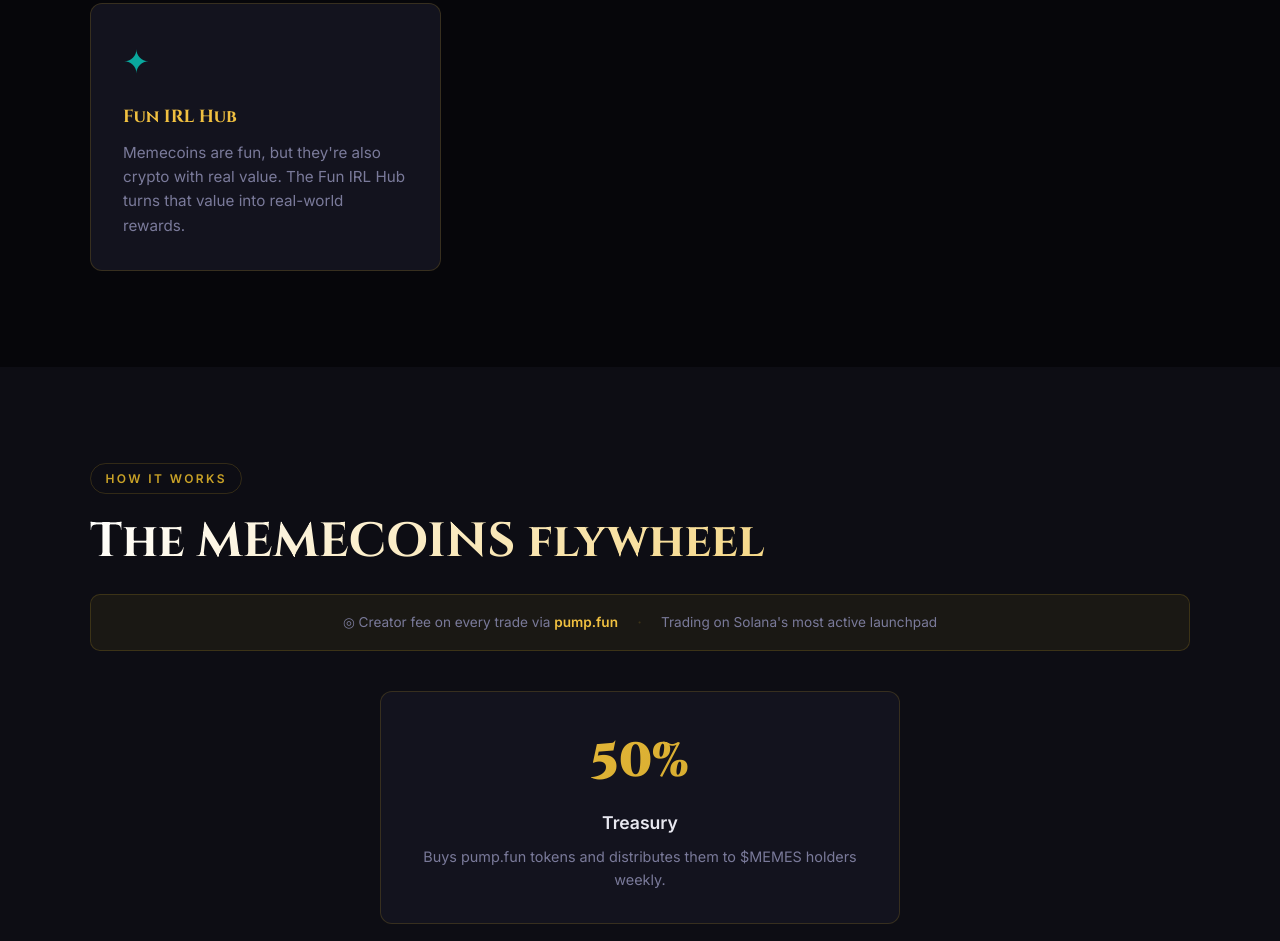
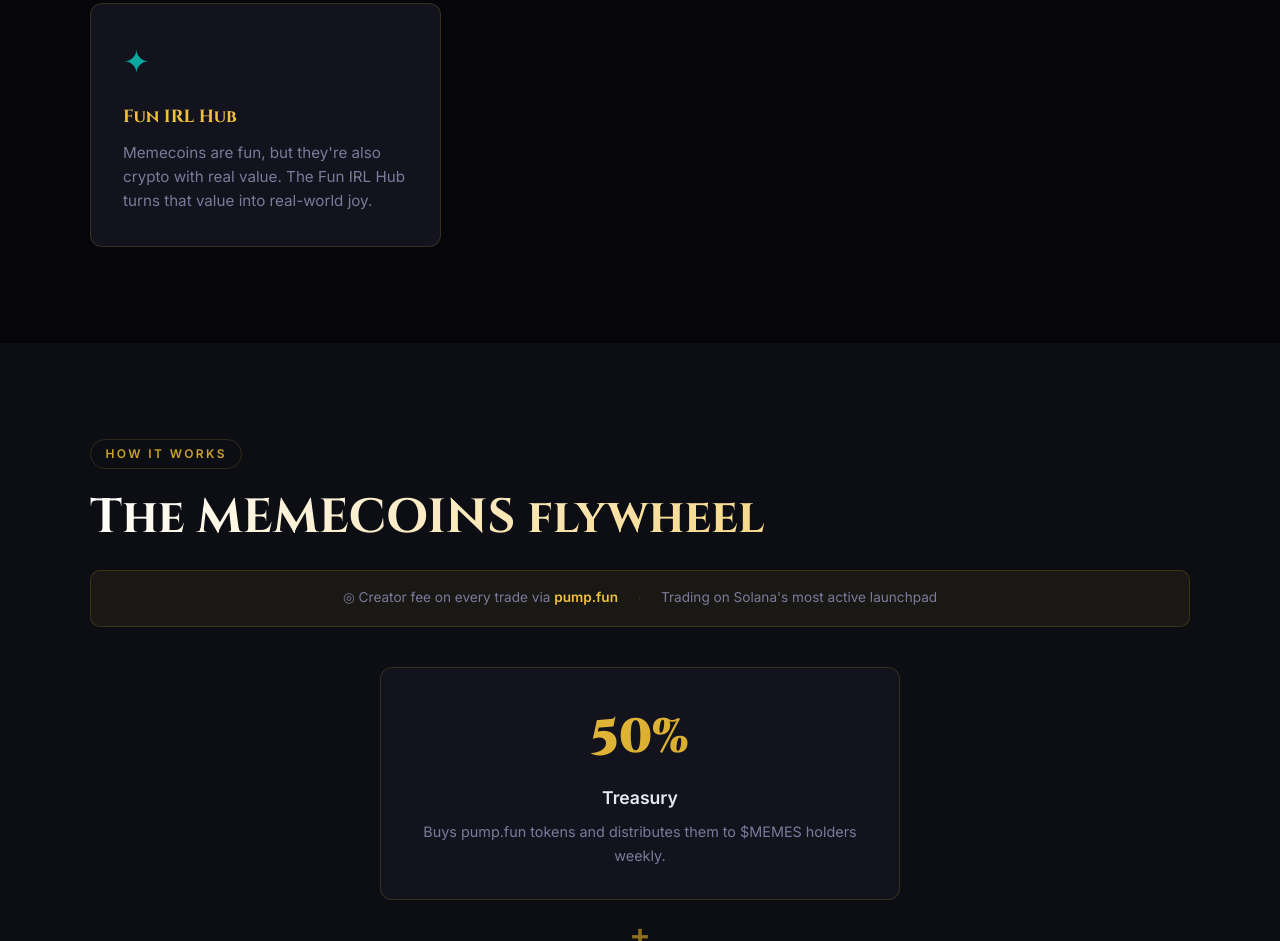
Before and after one commit to Mikloncaric/memecoins-website, a plain HTML site: page index.html in a window 1280 px wide. Shown: the part 1489-2430 px from the top of the page. Drawn offline with Linux system fonts and the light colour scheme.

Commit message:
Tweak Fun IRL Hub card copy: real-world joy instead of rewards

```diff
--- a/index.html
+++ b/index.html
@@ -128,7 +128,7 @@
         <div class="card">
           <div class="card-icon">✦</div>
           <h3>Fun IRL Hub</h3>
-          <p>Memecoins are fun, but they're also crypto with real value. The Fun IRL Hub turns that value into real-world rewards.</p>
+          <p>Memecoins are fun, but they're also crypto with real value. The Fun IRL Hub turns that value into real-world joy.</p>
         </div>
       </div>
     </div>
```
